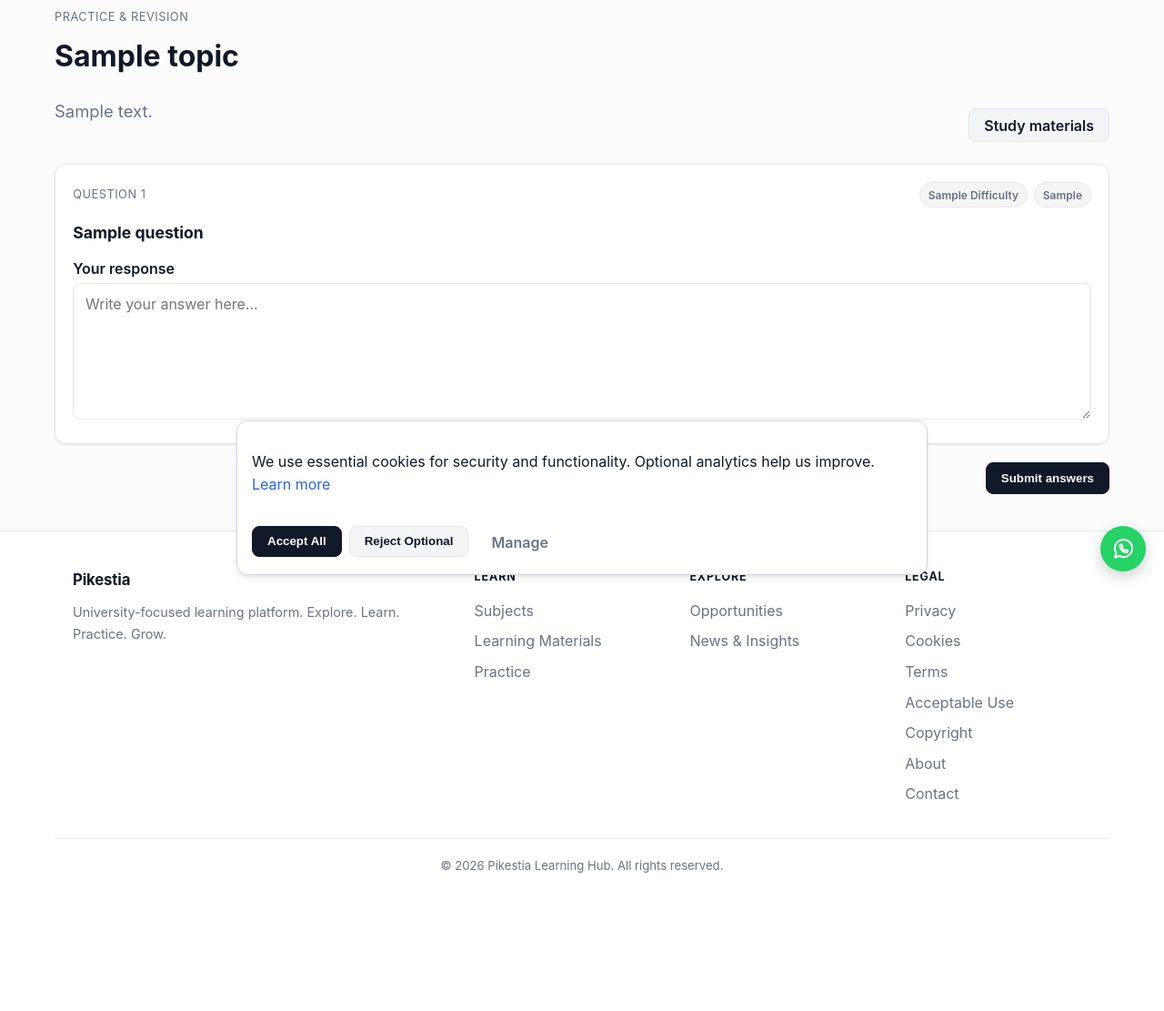
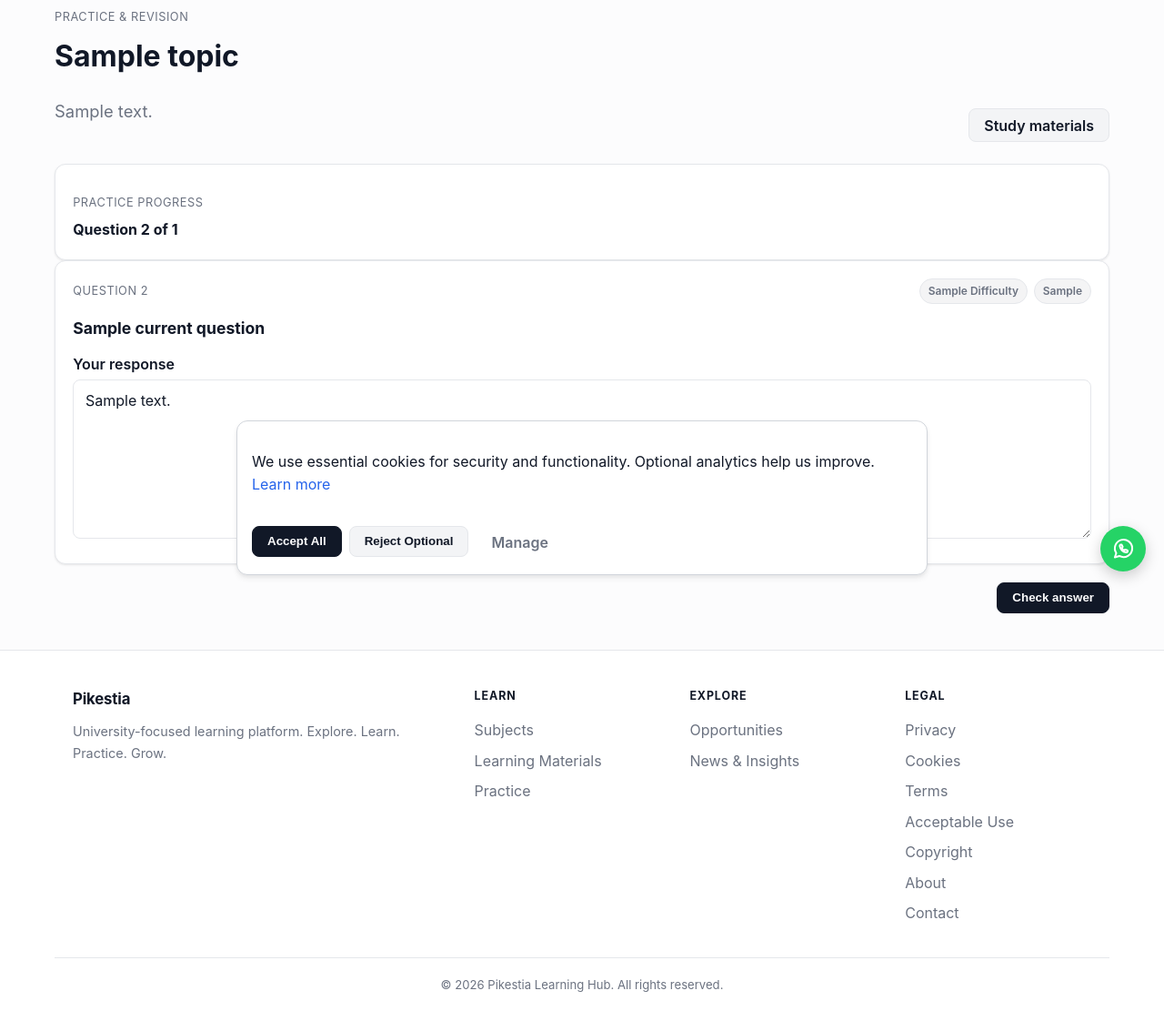
Before and after one commit to ssegirinyapius07-lab/pikestia-learning-hub, a Django app: template templates/practice/by_topic.html in a window 1280 px wide. Shown: the part 152-1263 px from the top of the page at 91% size. Before the commit the page ends 1111 px from the top, so only its background shows below. Run offline with Django 4.2, Linux system fonts and the light colour scheme; the template is opened without the code that fills it: most values are stand-ins (such as "Sample title", 1, 10 or a date in 2020).

Commit message:
feat: add one-question practice interface

```diff
--- a/templates/practice/by_topic.html
+++ b/templates/practice/by_topic.html
@@ -30,91 +30,110 @@
     <h2>No practice questions yet</h2>
     <p>Questions for this topic will appear here when they are published.</p>
   </div>
-  {% else %}
 
-  {% if submitted %}
+  {% elif finished %}
   <section class="practice-score card" aria-live="polite">
     <div>
-      <p class="card-meta">Your result</p>
+      <p class="card-meta">Practice complete</p>
       {% if graded_count %}
       <h2>{{ score }} / {{ graded_count }}</h2>
-      <p>{{ score }} correct out of {{ graded_count }} automatically graded questions.</p>
+      <p>You answered {{ score }} of {{ graded_count }} automatically graded questions correctly.</p>
       {% else %}
-      <h2>Submitted</h2>
-      <p>This set does not contain automatically graded questions.</p>
+      <h2>Practice complete</h2>
+      <p>This practice set did not contain automatically graded questions.</p>
       {% endif %}
     </div>
-    <a href="/practice/{{ subject.slug }}/{{ topic.slug }}/" class="btn btn-primary">Try again</a>
+    <a href="/practice/{{ subject.slug }}/{{ topic.slug }}/" class="btn btn-primary">Start again</a>
   </section>
-  {% endif %}
+
+  {% else %}
+  <div class="practice-progress card" aria-label="Practice progress">
+    <div>
+      <p class="card-meta">Practice progress</p>
+      <strong>Question {{ current_index|add:"1" }} of {{ total_questions }}</strong>
+    </div>
+    <div class="practice-progress-track" aria-hidden="true">
+      <span style="width: {% widthratio current_index|add:1 total_questions 100 %}%;"></span>
+    </div>
+  </div>
 
   <form method="post" class="practice-form">
     {% csrf_token %}
 
-    {% for question in questions %}
     <article class="card practice-question">
       <div class="practice-question-meta">
-        <span class="card-meta">Question {{ forloop.counter }}</span>
-        <span class="badge">{{ question.get_difficulty_display|default:question.difficulty|title }}</span>
-        <span class="badge">{{ question.get_type_display }}</span>
+        <span class="card-meta">Question {{ current_index|add:"1" }}</span>
+        <span class="badge">{{ current_question.get_difficulty_display|default:current_question.difficulty|title }}</span>
+        <span class="badge">{{ current_question.get_type_display }}</span>
       </div>
 
-      <h2>{{ question.question }}</h2>
+      <h2>{{ current_question.question }}</h2>
 
-      {% if question.type == 'mcq' and question.options %}
+      {% if current_question.type == 'mcq' and current_question.options %}
       <div class="practice-options">
-        {% for option in question.options %}
+        {% for option in current_question.options %}
         <label class="practice-option">
           <input
             type="radio"
-            name="question_{{ question.id }}"
+            name="question_{{ current_question.id }}"
             value="{{ option }}"
-            {% if submitted and results %}{% for result in results %}{% if result.question.id == question.id and result.answer == option %}checked{% endif %}{% endfor %}{% endif %}
+            {% if current_answer == option %}checked{% endif %}
+            {% if checked %}disabled{% endif %}
           >
           <span>{{ option }}</span>
         </label>
         {% endfor %}
       </div>
-      {% elif question.type == 'short' %}
-      <label for="question-{{ question.id }}">Your answer</label>
+      {% elif current_question.type == 'short' %}
+      <label for="question-{{ current_question.id }}">Your answer</label>
       <input
-        id="question-{{ question.id }}"
+        id="question-{{ current_question.id }}"
         type="text"
-        name="question_{{ question.id }}"
-        value="{% if submitted and results %}{% for result in results %}{% if result.question.id == question.id %}{{ result.answer }}{% endif %}{% endfor %}{% endif %}"
+        name="question_{{ current_question.id }}"
+        value="{{ current_answer }}"
         autocomplete="off"
+        {% if checked %}readonly{% endif %}
       >
       {% else %}
-      <label for="question-{{ question.id }}">Your response</label>
-      <textarea id="question-{{ question.id }}" name="question_{{ question.id }}" rows="5" placeholder="Write your answer here...">{% if submitted and results %}{% for result in results %}{% if result.question.id == question.id %}{{ result.answer }}{% endif %}{% endfor %}{% endif %}</textarea>
+      <label for="question-{{ current_question.id }}">Your response</label>
+      <textarea
+        id="question-{{ current_question.id }}"
+        name="question_{{ current_question.id }}"
+        rows="6"
+        placeholder="Write your answer here..."
+        {% if checked %}readonly{% endif %}
+      >{{ current_answer }}</textarea>
       {% endif %}
 
-      {% if submitted and results %}
-        {% for result in results %}
-          {% if result.question.id == question.id %}
-          <div class="practice-feedback {% if result.is_correct == True %}is-correct{% elif result.is_correct == False %}is-incorrect{% else %}is-review{% endif %}">
-            {% if result.is_correct == True %}
+      {% if checked %}
+      <div class="practice-feedback {% if is_correct == True %}is-correct{% elif is_correct == False %}is-incorrect{% else %}is-review{% endif %}">
+        {% if is_correct == True %}
           <strong>Correct</strong>
-            {% elif result.is_correct == False %}
+        {% elif is_correct == False %}
           <strong>Review this answer</strong>
         {% else %}
           <strong>Compare with the model answer</strong>
         {% endif %}
-            {% if question.correct_answer %}
-            <p><strong>Model answer:</strong> {{ question.correct_answer }}</p>
+
+        {% if current_question.correct_answer %}
+        <p><strong>Model answer:</strong> {{ current_question.correct_answer }}</p>
         {% endif %}
-            {% if question.explanation %}
-            <p>{{ question.explanation }}</p>
+
+        {% if current_question.explanation %}
+        <p>{{ current_question.explanation }}</p>
         {% endif %}
       </div>
       {% endif %}
-        {% endfor %}
-      {% endif %}
     </article>
-    {% endfor %}
 
     <div class="practice-submit">
-      <button type="submit" class="btn btn-primary">Submit answers</button>
+      {% if not checked %}
+      <button type="submit" name="action" value="check" class="btn btn-primary">Check answer</button>
+      {% elif current_index|add:"1" < total_questions %}
+      <button type="submit" name="action" value="next" class="btn btn-primary">Next question</button>
+      {% else %}
+      <button type="submit" name="action" value="finish" class="btn btn-primary">Finish practice</button>
+      {% endif %}
     </div>
   </form>
   {% endif %}
```
Lines whose indentation alone changed are shown as unchanged.
